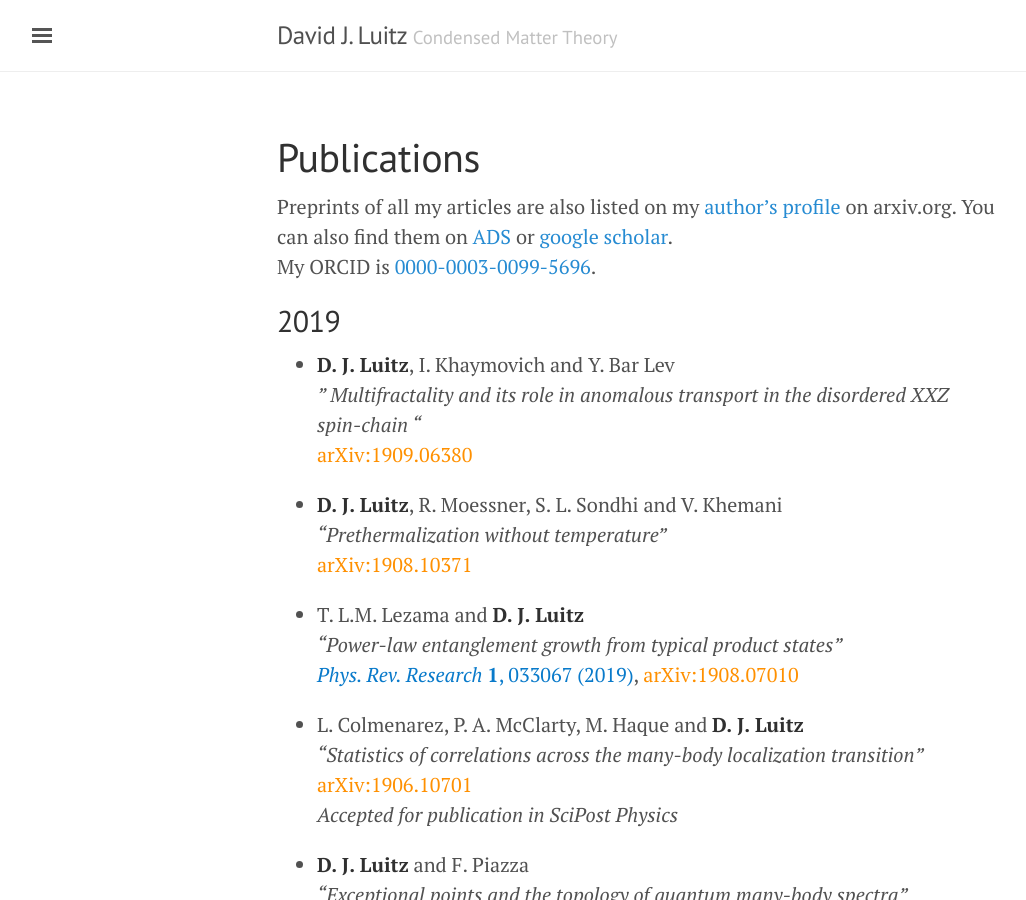
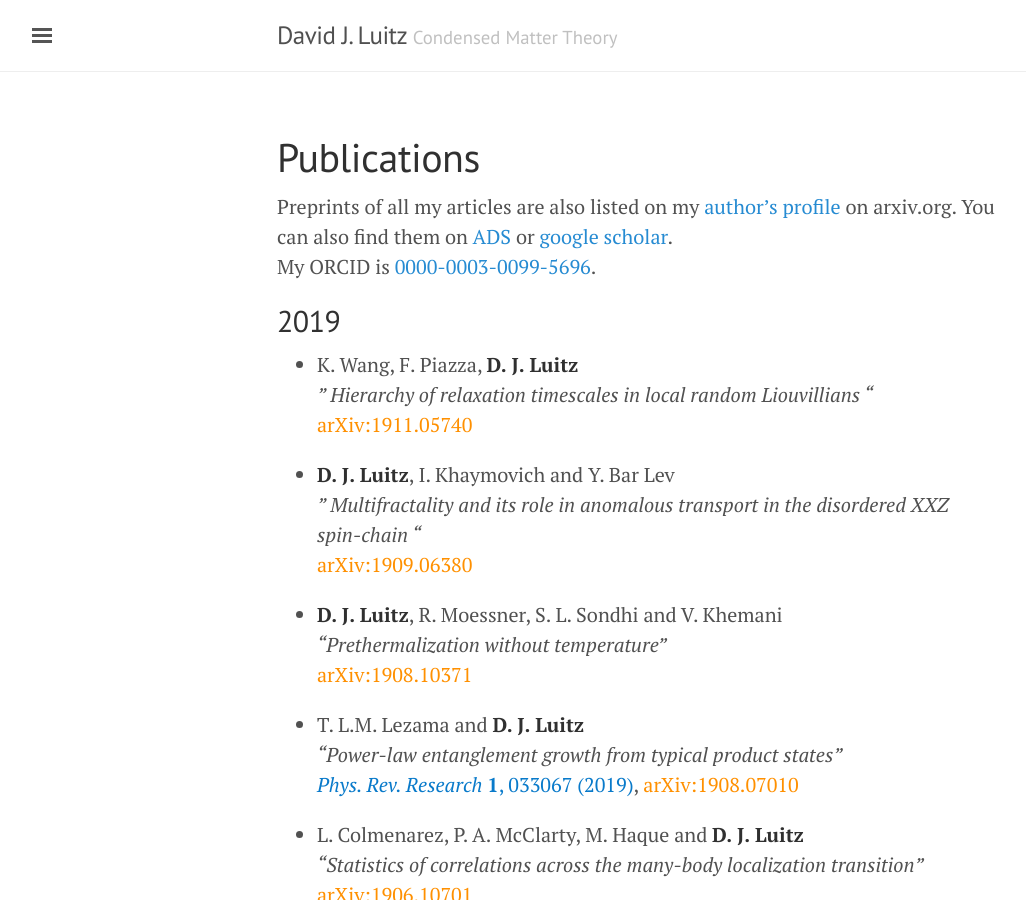
Before and after one commit to dluitz/dluitz.github.io, a Jekyll site: the page built from publications.md, in a window 1280 px wide and 900 px high. Shown: the whole window, without its empty margins (3-1029 px from the left). Built offline with Jekyll 4.4.1, drawn with Linux system fonts in a browser that asks for light colours.

Commit message:
[publications]

```diff
--- a/publications.md
+++ b/publications.md
@@ -9,6 +9,11 @@ My ORCID is [0000-0003-0099-5696](https://orcid.org/0000-0003-0099-5696).
 
 2019
 ----
+
++ K. Wang, F. Piazza, **D. J. Luitz**
+*" Hierarchy of relaxation timescales in local random Liouvillians "*
+[arXiv:1911.05740](https://arxiv.org/abs/1911.05740){:class='arxiv'}
+
 
 + **D. J. Luitz**, I. Khaymovich and Y. Bar Lev
 *" Multifractality and its role in anomalous transport in the disordered XXZ spin-chain "*
```
